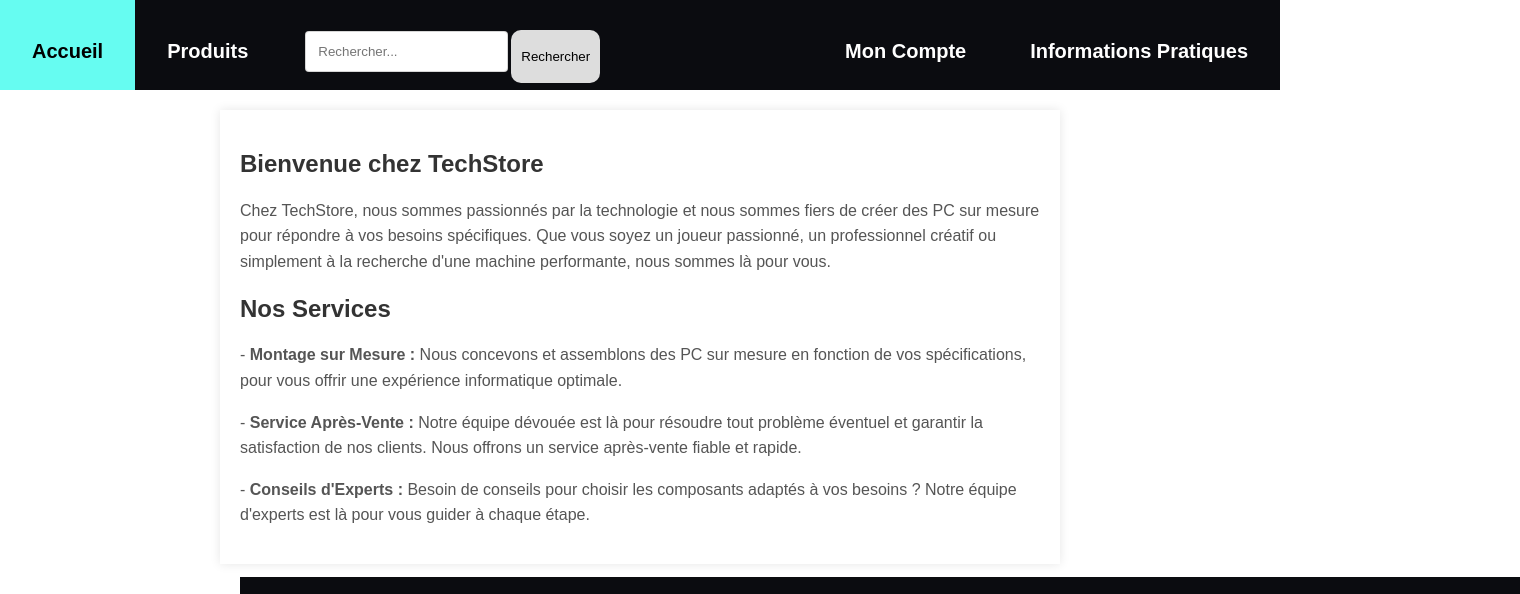
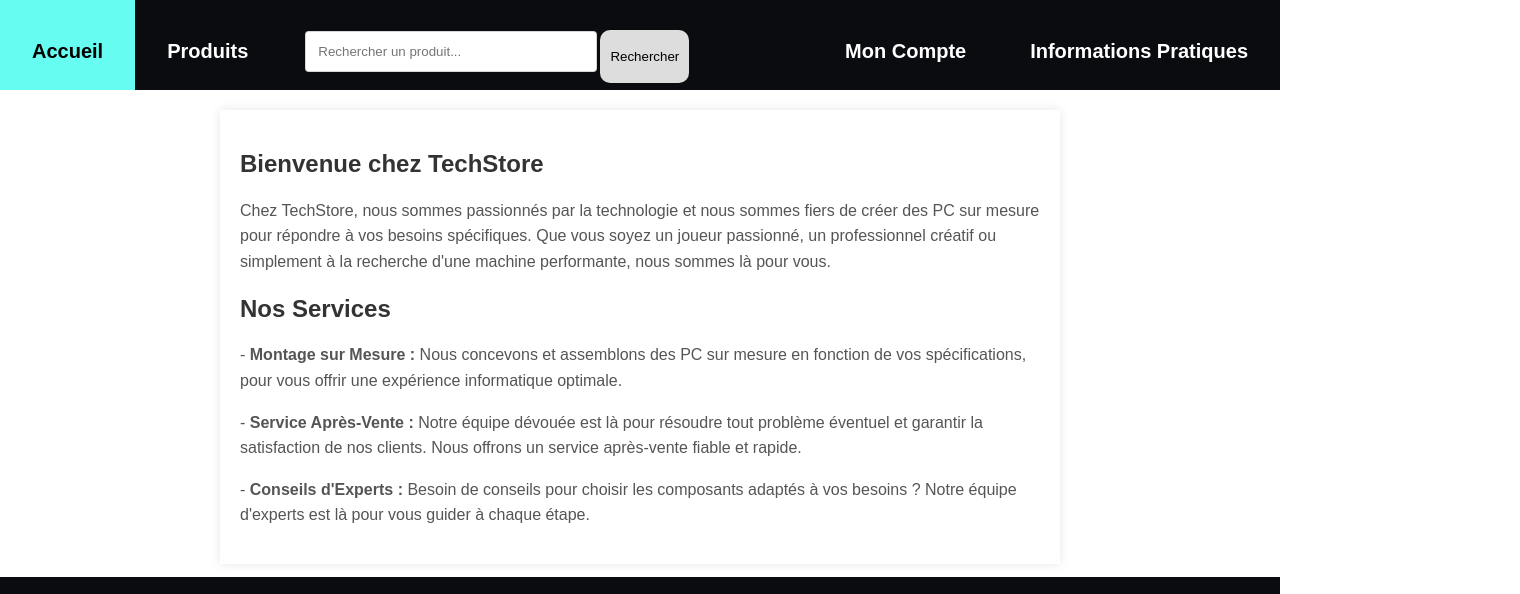
Before and after one commit to bseixeiro/TechStore, a plain HTML site: page html/index.html in a window 1280 px wide. Shown: the top 594 px of the page, 1520 px wide, since content can reach past the window. Drawn offline with nearby package versions, Linux system fonts and the light colour scheme.

Commit message:
fix: navbar and footer wrong size

```diff
--- a/css/style.css
+++ b/css/style.css
@@ -33,6 +33,7 @@
     float: left;
     padding: 25px;
     display: flex;
+    width: 30vw;
 }
 
 .search-container input {
--- a/html/index.html
+++ b/html/index.html
@@ -13,7 +13,7 @@
         <a href="index.html">Accueil</a>
         <a href="products.html">Produits</a>
         <div class="search-container">
-            <input class="search-input" type="text" placeholder="Rechercher...">
+            <input class="search-input" type="text" placeholder="Rechercher un produit...">
             <button type="submit">Rechercher</button>
         </div>
         <div class="navbar-right">
@@ -30,10 +30,9 @@
         <p class="section-content">- <strong>Montage sur Mesure :</strong> Nous concevons et assemblons des PC sur mesure en fonction de vos spécifications, pour vous offrir une expérience informatique optimale.</p>
         <p class="section-content">- <strong>Service Après-Vente :</strong> Notre équipe dévouée est là pour résoudre tout problème éventuel et garantir la satisfaction de nos clients. Nous offrons un service après-vente fiable et rapide.</p>
         <p class="section-content">- <strong>Conseils d'Experts :</strong> Besoin de conseils pour choisir les composants adaptés à vos besoins ? Notre équipe d'experts est là pour vous guider à chaque étape.</p>
-
+    </section>
     <div class="piedpage">
         <footer>
-
             <div id="boite">
                 <div class="contact">
                     <div class="Informations">A propos
@@ -76,8 +75,9 @@
                     </div>
                 </div>
             </div>
+        </footer>
+    </div>
 
-    </footer>
 
 </body>
 </html>
```
Lines whose indentation alone changed are shown as unchanged.
